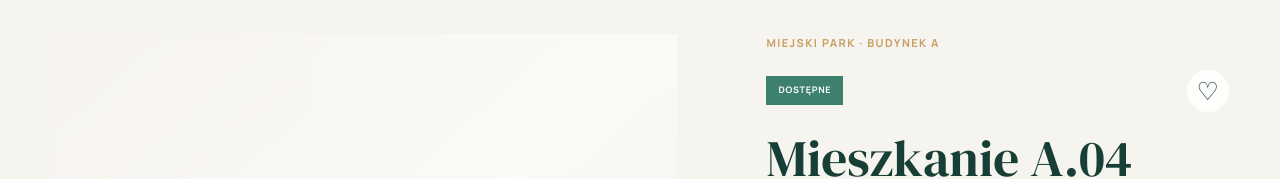
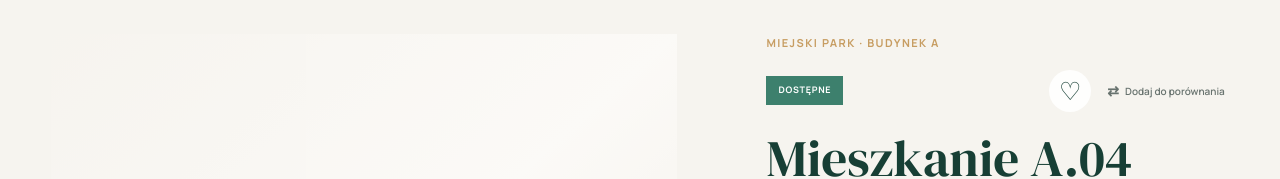
Before and after one commit to natalkakielbicka-coder/real-estate, a Vue app: page /mieszkania/miejski-park-a-04 in a window 1280 px wide. Shown: the part 168-347 px from the top of the page. Built offline with nearby package versions, Linux system fonts and the light colour scheme.

Commit message:
Add comparison navigation and details control

```diff
--- a/src/views/ApartmentDetailsView.vue
+++ b/src/views/ApartmentDetailsView.vue
@@ -24,6 +24,8 @@ import { formatCompletionDate } from '../utils/dateFormatters'
 import { useToast } from '../composables/useToast'
 import { useFavorites } from '../composables/useFavorites'
 import { useRecentlyViewed } from '../composables/useRecentlyViewed'
+import CompareButton from '../components/CompareButton.vue'
+import { useComparison } from '../composables/useComparison'
 
 const route = useRoute()
 const { showToast } = useToast()
@@ -31,6 +33,7 @@ const isGeneratingPdf = ref(false)
 const { isFavorite, toggleFavorite } = useFavorites()
 const { recentlyViewedApartmentIds, addRecentlyViewedApartment } =
   useRecentlyViewed()
+const { isInComparison, toggleComparison } = useComparison()
 
 const apartment = computed(() => {
   return apartments.find((item) => {
@@ -195,12 +198,19 @@ const hasInteractiveFloorPlan = computed(() => {
               {{ apartmentStatusLabels[apartment.status] }}
             </span>
 
-            <FavoriteButton
-              class="shrink-0 border border-line"
-              :is-favorite="isFavorite(apartment.id)"
-              :apartment-number="apartment.number"
-              @toggle="toggleFavorite(apartment.id)"
-            />
+            <div class="flex flex-wrap items-center gap-3">
+              <FavoriteButton
+                :is-favorite="isFavorite(apartment.id)"
+                :apartment-number="apartment.number"
+                @toggle="toggleFavorite(apartment.id)"
+              />
+
+              <CompareButton
+                :is-selected="isInComparison(apartment.id)"
+                :apartment-number="apartment.number"
+                @toggle="toggleComparison(apartment.id)"
+              />
+            </div>
           </div>
 
           <h1 class="mb-4 text-[clamp(36px,4vw,56px)]">
```
